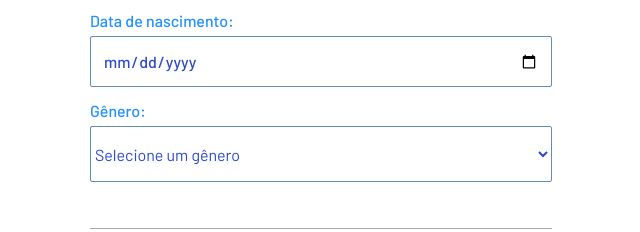
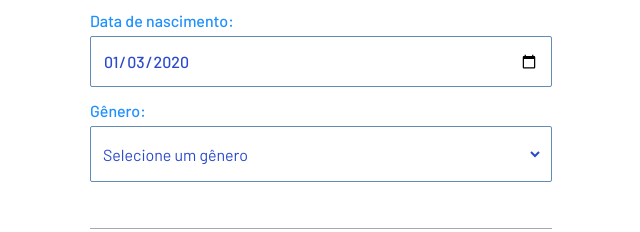
Before and after one commit to felipeemarcon/accessible-form, a plain HTML site: page index.html in a window 1280 px wide. Shown: the part 383-615 px from the top of the page, 319-959 px from the left. Drawn offline with Linux system fonts and the light colour scheme.

Commit message:
update date input

```diff
--- a/index.html
+++ b/index.html
@@ -28,7 +28,7 @@
           </div>
           <div class="input-conteudo">
             <label for="nascimento"><p>Data de nascimento:</p>
-              <input type="date" id="nascimento" name="nascimento" required pattern="[0-9]{4}-[0-9]{2}-[0-9]{2}">
+              <input type="date" id="nascimento" name="nascimento" value="2020-01-03" min="1900-01-01" max="2008-01-01" required pattern="[0-9]{4}-[0-9]{2}-[0-9]{2}">
             </label>
           </div>
           <div class="input-conteudo">
--- a/style.css
+++ b/style.css
@@ -112,7 +112,7 @@ fieldset legend {
 
 #form .div-select {
   width: 100%;
-  padding: 0;
+  padding: 0 8px;
 }
 
 #form .div-select select {
```
